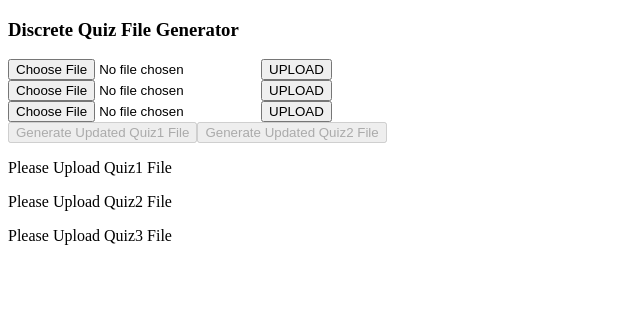
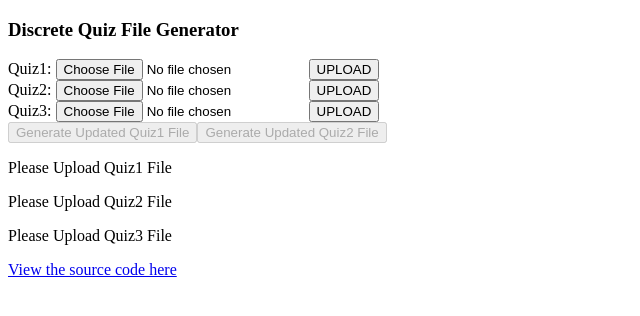
Before and after one commit to aditya-jindal/discreteQuiz, a React (Vite) app: page / in a window 1280 px wide. Shown: the top 316 px of the page, without its empty margins (0-640 px from the left). Built offline with nearby package versions, Linux system fonts and the light colour scheme.

Commit message:
added source code link on the website

```diff
--- a/src/App.jsx
+++ b/src/App.jsx
@@ -135,6 +135,7 @@ function App() {
         className="form-group custom-form"
         onSubmit={(e) => handleFileSubmit(e, "quiz1")}
       >
+        <label>Quiz1: </label>
         <input
           type="file"
           accept=".xlsx, .xls"
@@ -150,6 +151,7 @@ function App() {
         className="form-group custom-form"
         onSubmit={(e) => handleFileSubmit(e, "quiz2")}
       >
+        <label>Quiz2: </label>
         <input
           type="file"
           accept=".xlsx, .xls"
@@ -165,6 +167,7 @@ function App() {
         className="form-group custom-form"
         onSubmit={(e) => handleFileSubmit(e, "quiz3")}
       >
+        <label>Quiz3: </label>
         <input
           type="file"
           accept=".xlsx, .xls"
@@ -205,6 +208,15 @@ function App() {
             : "Please Upload Quiz3 File"}
         </p>
       </div>
+      <div>
+        <a
+          href="https://github.com/aditya-jindal/discreteQuiz/blob/master/src/App.jsx"
+          target="_blank"
+          rel="noreferrer"
+        >
+          View the source code here
+        </a>
+      </div>
     </div>
   );
 }
```
